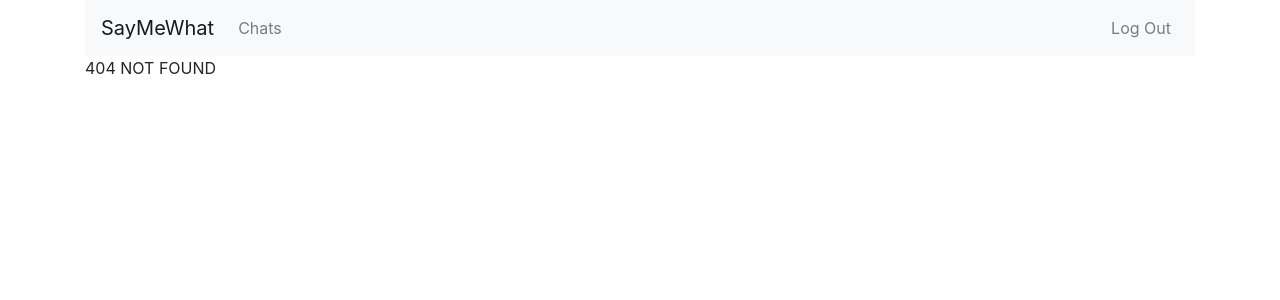
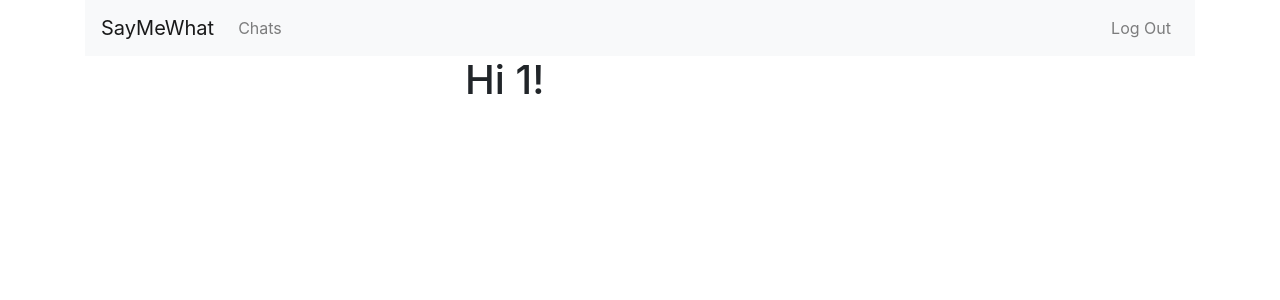
Before and after one commit to Vladqqqqoo/chat-front, a React (Create React App) app: page /chat/1 in a window 1280 px wide. Before the commit this address had no page. Shown: the top 300 px of the page. Built offline with nearby package versions, Linux system fonts and the light colour scheme; sample sign-in values are in the browser's storage; what redux-promise-middleware would draw is missing.

Commit message:
feat: add keys for list and get param as id from route

```diff
--- a/src/components/chatBoard/chatBoard.js
+++ b/src/components/chatBoard/chatBoard.js
@@ -42,8 +42,8 @@ function ChatBoard(props) {
                         {
                             rooms.map((element) => {
                                     return (
-                                        <ListGroup.Item as={Link} to={`/chat/${element._id}`} action>
-                                            <span>{element.name}</span>
+                                        <ListGroup.Item key={element._id} as={Link} to={`/chat/${element._id}`} action>
+                                            <span >{element.name}</span>
                                         </ListGroup.Item>
                                     )
                                 }
--- /dev/null
+++ b/src/components/room/room.js
@@ -0,0 +1,17 @@
+import React from 'react';
+
+import Row from "react-bootstrap/Row";
+import Col from "react-bootstrap/Col";
+
+function Room(props) {
+    return (
+        <Row className=''>
+            <Col xs={{span: 10, offset: 1}} md={{span: 6, offset: 3}} lg={{span: 5, offset: 4}}
+                 xl={{span: 4, offset: 4}}>
+                <h1>Hi {props.match.params.id}!</h1>
+            </Col>
+        </Row>
+    )
+}
+
+export default Room;
--- a/src/containers/app/App.js
+++ b/src/containers/app/App.js
@@ -11,6 +11,7 @@ import Login from '../../components/login/login';
 import ChatBoard from '../../components/chatBoard/chatBoard';
 import {ProtectedRoute} from '../../components/protectedRoute/protectedRoute';
 import Registration from "../../components/regestration/registration";
+import Room from '../../components/room/room';
 
 
 function App(props) {
@@ -32,6 +33,10 @@ function App(props) {
                     <Route
                         path='/registration'
                         render={(routerProps) => <Registration {...routerProps} logIn={props.logIn} user={props.user}/>}
+                    />
+                    <Route
+                        path='/chat/:id'
+                        render={(routerProps) => <Room {...routerProps}/>}
                     />
                     <Route path='*' component={() => '404 NOT FOUND'}/>
                 </Switch>
```
